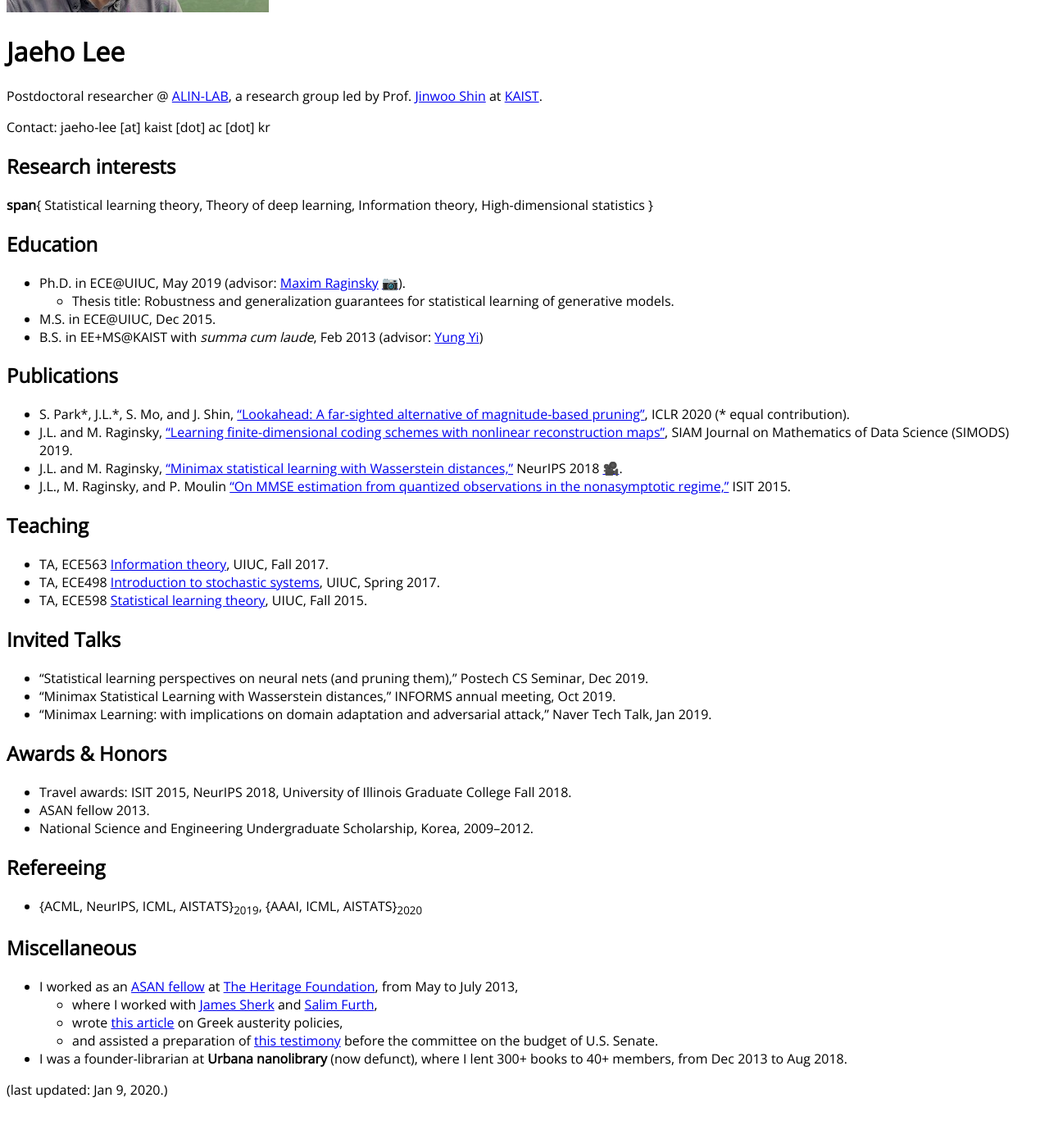
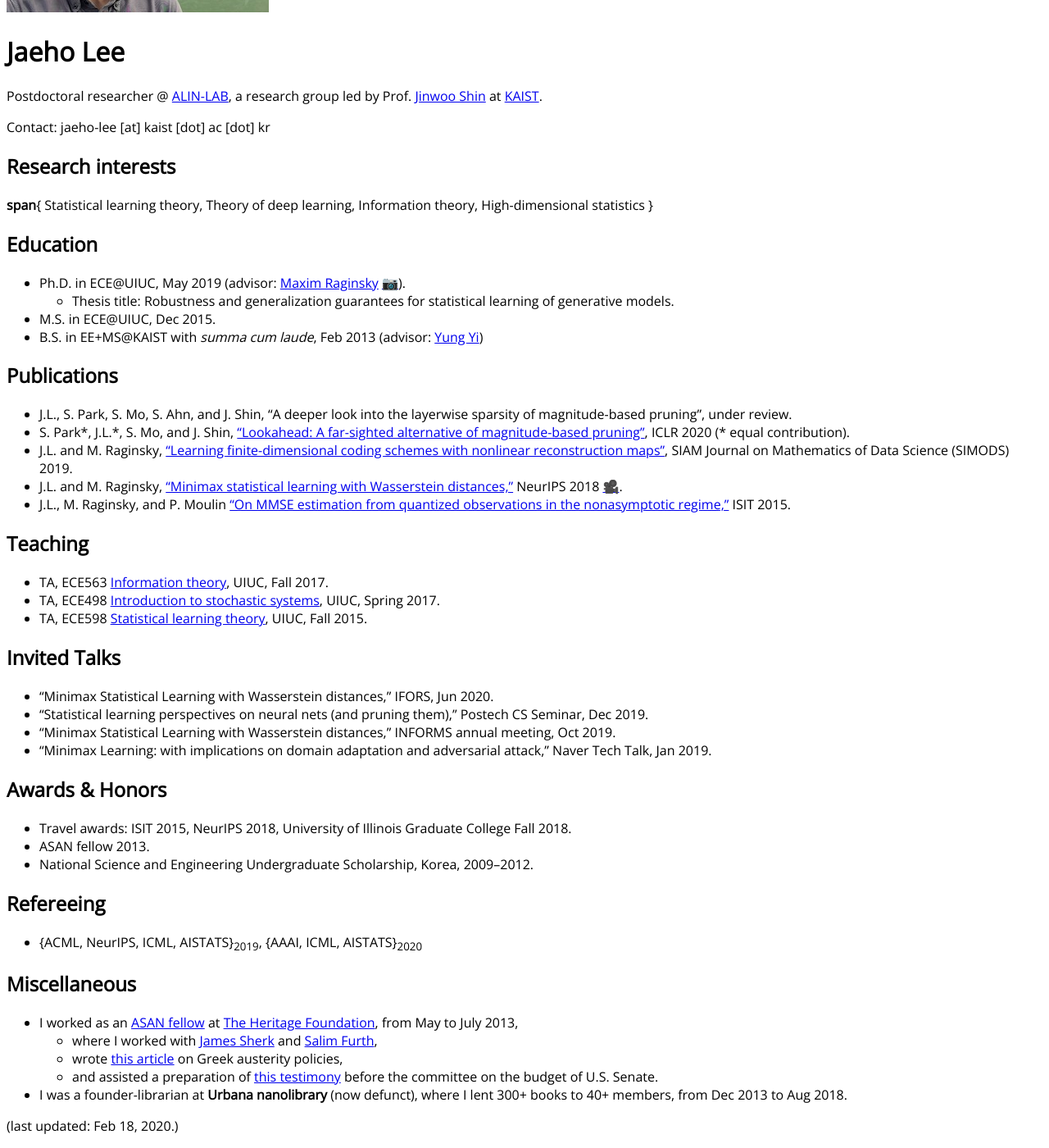
Before and after one commit to jaeho-lee/jaeho-lee.github.io, a Jekyll site: the page built from index.md, in a window 1280 px wide and 1400 px high, scrolled down 241 px. Shown: the whole window at 82% size. Built offline with Jekyll 4.4.1, drawn with Linux system fonts in a browser that asks for light colours; emoji names are drawn with the system emoji font; before the commit the page ends 1597 px from its top, so only the background shows below that.

Commit message:
Update index.md

```diff
--- a/index.md
+++ b/index.md
@@ -20,6 +20,7 @@ Contact: jaeho-lee [at] kaist [dot] ac [dot] kr
 * B.S. in EE+MS@KAIST with *summa cum laude*, Feb 2013 (advisor: [Yung Yi](http://lanada.kaist.ac.kr/~yi/))
 
 ## Publications
+* J.L., S. Park, S. Mo, S. Ahn, and J. Shin, "A deeper look into the layerwise sparsity of magnitude-based pruning", under review.
 * S. Park\*, J.L.\*, S. Mo, and J. Shin, ["Lookahead: A far-sighted alternative of magnitude-based pruning"](https://openreview.net/forum?id=ryl3ygHYDB), ICLR 2020 (\* equal contribution).
 * J.L. and M. Raginsky, ["Learning finite-dimensional coding schemes with nonlinear reconstruction maps"](https://www.google.com/search?client=safari&rls=en&q=learning+finite-dimensional+coding+schems&ie=UTF-8&oe=UTF-8), SIAM Journal on Mathematics of Data Science (SIMODS) 2019.
 * J.L. and M. Raginsky, ["Minimax statistical learning with Wasserstein distances,"](https://arxiv.org/pdf/1705.07815.pdf) NeurIPS 2018 [:movie_camera:](https://www.videoken.com/embed/h-nWXfuEpF4?tocitem=38).
@@ -31,6 +32,7 @@ Contact: jaeho-lee [at] kaist [dot] ac [dot] kr
 * TA, ECE598 [Statistical learning theory](http://maxim.ece.illinois.edu/teaching/fall15b/index.html), UIUC, Fall 2015.
 
 ## Invited Talks
+* "Minimax Statistical Learning with Wasserstein distances," IFORS, Jun 2020.
 * "Statistical learning perspectives on neural nets (and pruning them)," Postech CS Seminar, Dec 2019.
 * "Minimax Statistical Learning with Wasserstein distances," INFORMS annual meeting, Oct 2019.
 * "Minimax Learning: with implications on domain adaptation and adversarial attack," Naver Tech Talk, Jan 2019.
@@ -52,4 +54,4 @@ Contact: jaeho-lee [at] kaist [dot] ac [dot] kr
 * I was a founder-librarian at **Urbana nanolibrary** (now defunct), where I lent 300+ books to 40+ members, from Dec 2013 to Aug 2018.
 
 
-(last updated: Jan 9, 2020.)
+(last updated: Feb 18, 2020.)
```
